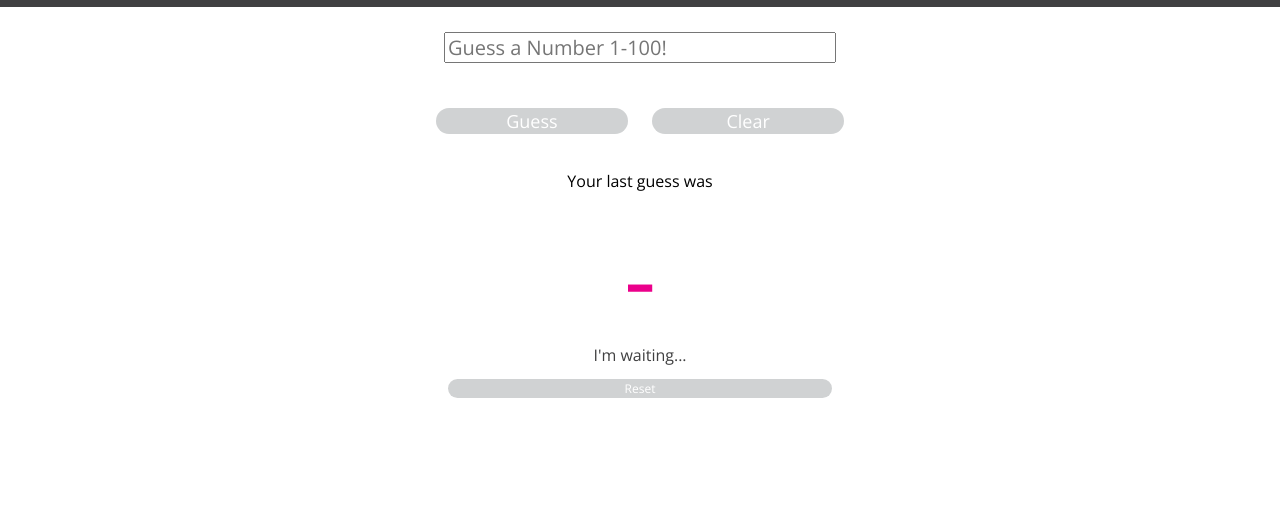
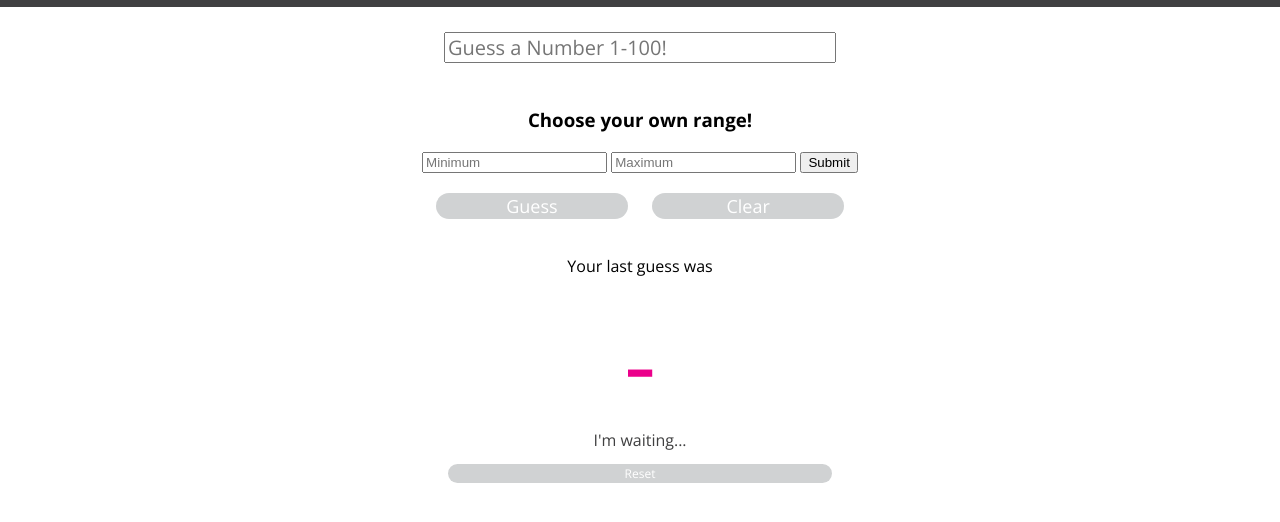
Before and after one commit to HartiganHM/number-guesser, a plain HTML site: page index.html in a window 1280 px wide. Shown: the part 56-578 px from the top of the page. Drawn offline with nearby package versions, Linux system fonts and the light colour scheme.

Commit message:
HTML Min and Max Boxes Added

```diff
--- a/index.html
+++ b/index.html
@@ -16,6 +16,12 @@
 
 			<section class="guesser">
 				<input id="userguess" type="text" name="entry" placeholder="Guess a Number 1-100!" value="" />
+				<h3> Choose your own range!</h3>
+				<div>
+					<input id="min" type="text" name="min" placeholder="Minimum" />
+					<input id="max" type="text" name="max" placeholder="Maximum" />
+					<input id="enter-values" type="submit" name="enter-values"/>
+				</div>
 					<div>
 						<input id="GB" type="submit" name="guess" value="Guess" disabled/>
 						<input id="CB" type="submit" name="clear" value="Clear" disabled/>
```
